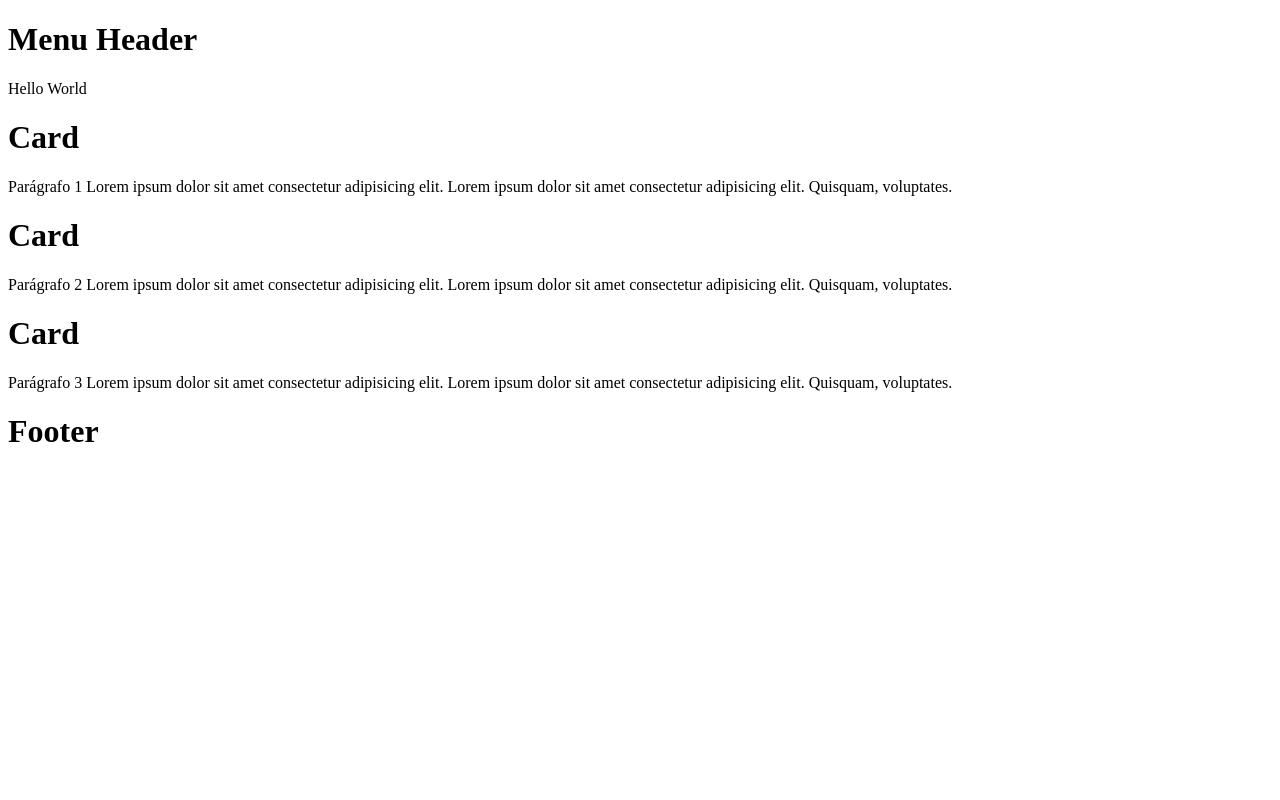
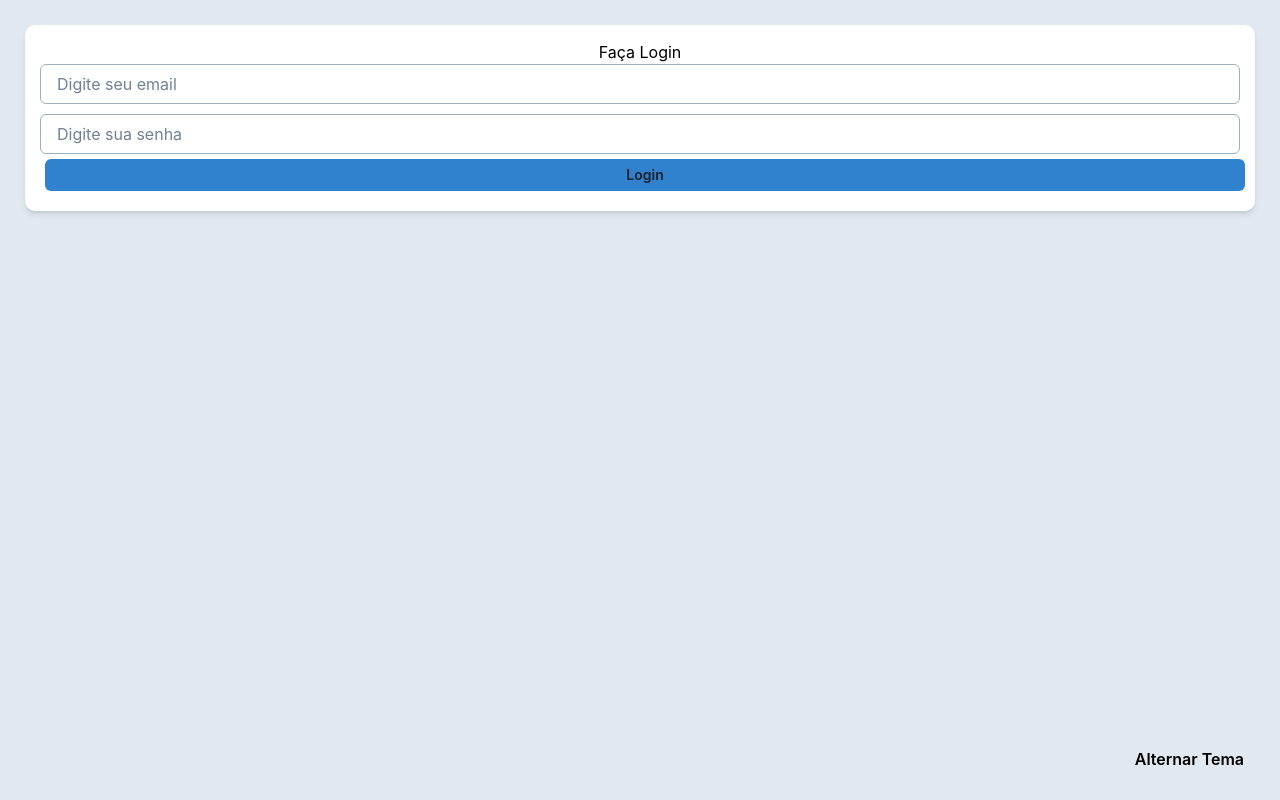
Before and after one commit to JhowSL/estudo-front-end, a Next.js app: page / in a window 1280 px wide. Built offline with nearby package versions, Linux system fonts and the light colour scheme.

Commit message:
feat: styled compnents + button theme

```diff
--- a/src/pages/_app.tsx
+++ b/src/pages/_app.tsx
@@ -1,30 +1,81 @@
-import { Card, Layout } from '@/components/index';
+import { Box, ChakraProvider, Input, useColorMode, Center, Button, extendTheme, CSSReset, ColorModeProvider } from '@chakra-ui/react';
+
+const theme = extendTheme({
+  config: {
+    initialColorMode: 'light',
+    useSystemColorMode: false,
+  },
+});
 
 const App = () => {
   return (
-    <Layout>
-      Hello World
+    <ChakraProvider theme={theme}>
+      <ColorModeProvider options={{ useSystemColorMode: true }}>
+        <CSSReset />
+        <MyComponent />
+      </ColorModeProvider>
+    </ChakraProvider>
+  );
+};
 
-      <Card id={1}
-        paragraph='Lorem ipsum dolor sit amet consectetur adipisicing elit.'
-        details='Lorem ipsum dolor sit amet consectetur adipisicing elit. Quisquam, voluptates.'
-      />
+const MyComponent = () => {
+  const { colorMode, toggleColorMode } = useColorMode();
 
-
-      <Card id={2}
-        paragraph='Lorem ipsum dolor sit amet consectetur adipisicing elit.'
-        details='Lorem ipsum dolor sit amet consectetur adipisicing elit. Quisquam, voluptates.'
-      />
-
-
-      <Card id={3}
-        paragraph='Lorem ipsum dolor sit amet consectetur adipisicing elit.'
-        details='Lorem ipsum dolor sit amet consectetur adipisicing elit. Quisquam, voluptates.'
-      />
-
-    </Layout>
-
-  )
-}
+  return (
+    <Box
+      minHeight='100vh'
+      backgroundColor={colorMode === 'light' ? 'gray.200' : 'gray.800'}
+      padding='25px'
+      color={colorMode === 'light' ? 'black' : 'white'}
+    >
+      <Box
+        backgroundColor={colorMode === 'light' ? 'white' : 'gray.700'}
+        borderRadius='10px'
+        padding='15px'
+        boxShadow='md'
+      >
+        <Center>
+          <h1>Faça Login</h1>
+        </Center>
+        <Input
+          placeholder='Digite seu email'
+          variant='outline'
+          borderColor={colorMode === 'light' ? 'gray.400' : 'gray.600'}
+        />
+        <Input
+          placeholder='Digite sua senha'
+          variant='outline'
+          borderColor={colorMode === 'light' ? 'gray.400' : 'gray.600'}
+          marginTop='10px'
+        />
+        <Button
+          size='sm'
+          width='100%'
+          margin='5px'
+          backgroundColor={colorMode === 'light' ? 'blue.500' : 'blue.300'}
+          _hover={{
+            backgroundColor: colorMode === 'light' ? 'blue.300' : 'blue.500',
+          }}
+        >
+          Login
+        </Button>
+        <Button
+          position='fixed'
+          bottom='20px'
+          right='20px'
+          onClick={toggleColorMode}
+          backgroundColor='transparent'
+          color={colorMode === 'light' ? 'black' : 'white'}
+          _hover={{
+            backgroundColor: 'transparent',
+            color: colorMode === 'light' ? 'gray.800' : 'gray.200',
+          }}
+        >
+          Alternar Tema
+        </Button>
+      </Box>
+    </Box>
+  );
+};
 
 export default App;
```
Also changed, not shown: package.json (+8 -1 lines), src/pages/index.module.css (deleted, +0 -87 lines), 1 other file (tests, documents, lock files or other folders).
